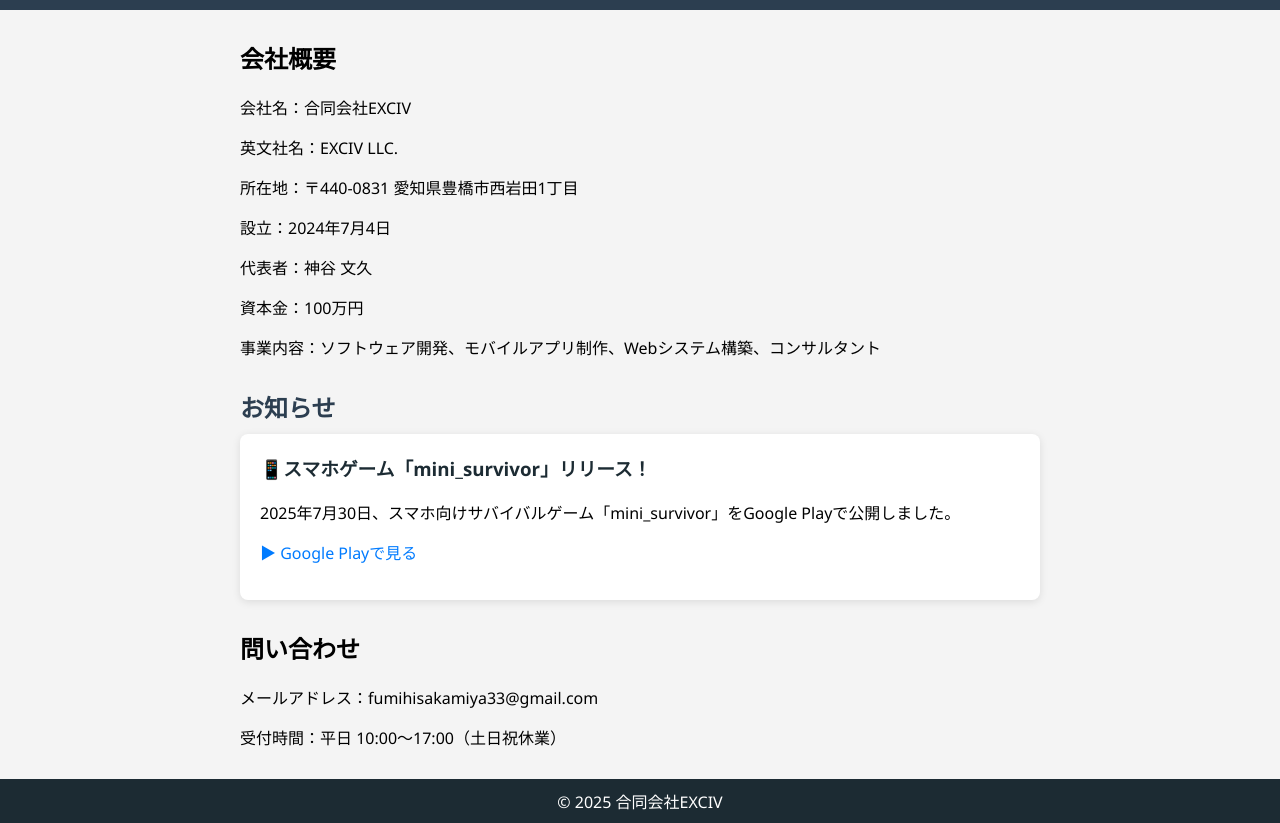
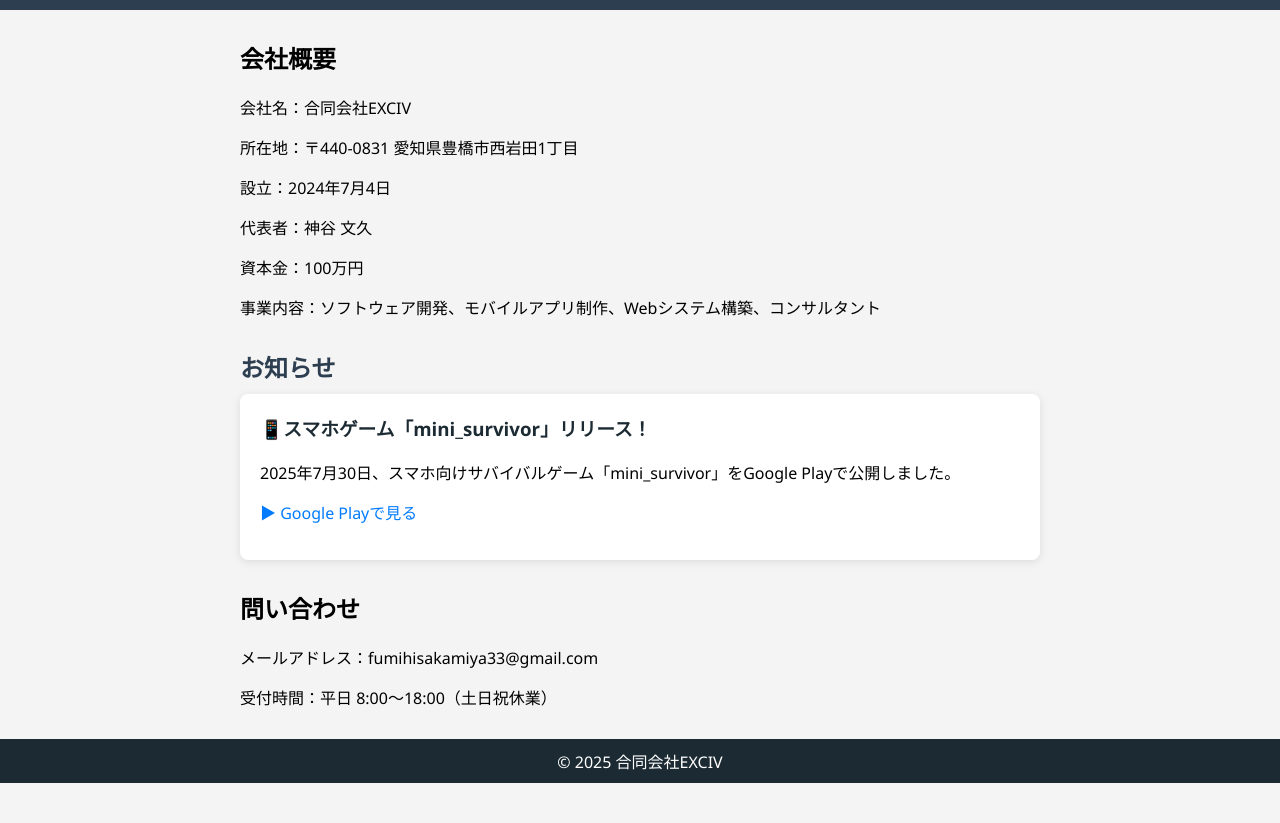
Before and after one commit to EXCIV-LLC/app-ads-host, a plain HTML site: page index.html in a window 1280 px wide. Shown: the part 300-1123 px from the top of the page. After the commit the page ends 1083 px from the top, so only its background shows below. Drawn offline with Linux system fonts and the light colour scheme.

Commit message:
Update index.html

```diff
--- a/index.html
+++ b/index.html
@@ -99,7 +99,6 @@
   <section id="about">
     <h2>会社概要</h2>
     <p>会社名：合同会社EXCIV</p>
-    <p>英文社名：EXCIV LLC.</p>
     <p>所在地：〒440-0831 愛知県豊橋市西岩田1丁目</p>
     <p>設立：2024年7月4日</p>
     <p>代表者：神谷 文久</p>
@@ -119,7 +118,7 @@
   <section id="contact">
     <h2>問い合わせ</h2>
     <p>メールアドレス：fumihisakamiya33@gmail.com</p>
-    <p>受付時間：平日 10:00～17:00（土日祝休業）</p>
+    <p>受付時間：平日 8:00～18:00（土日祝休業）</p>
   </section>
 
   <footer>
```
